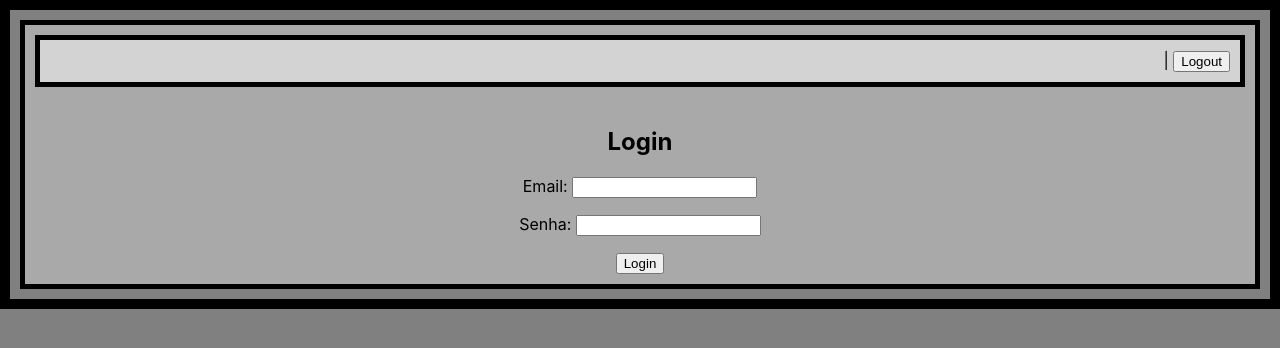
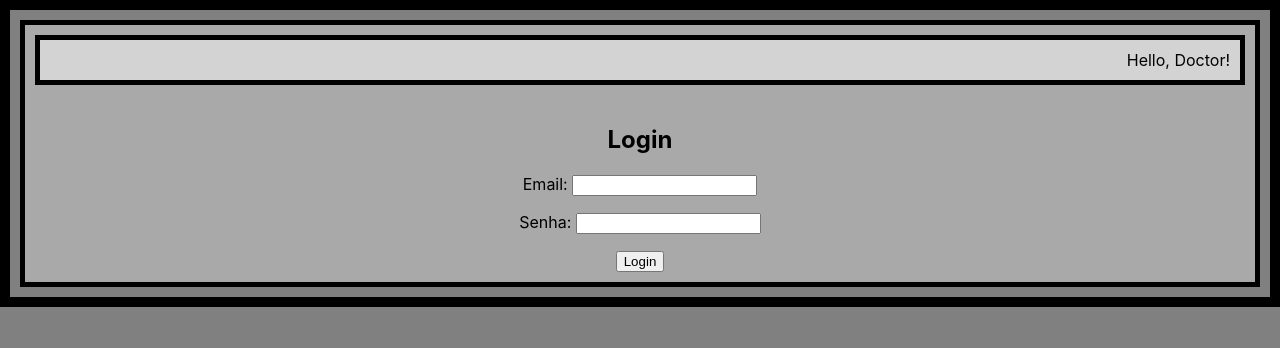
Before and after one commit to emerson-pereira/doctor-case-label, a React (Create React App) app in the folder frontend/: page /login in a window 1280 px wide. Shown: the top 348 px of the page. Built offline with nearby package versions, Linux system fonts and the light colour scheme.

Commit message:
update top nav auth navigation

```diff
--- a/frontend/src/components/TopBar/index.tsx
+++ b/frontend/src/components/TopBar/index.tsx
@@ -4,15 +4,15 @@ import { useAuth } from '../../contexts/auth';
 import './Style.css';
 
 function TopBar() {
-  let auth = useAuth();
-  let navigate = useNavigate();
+  const auth = useAuth();
+  const navigate = useNavigate();
 
   return (
     <section className="TopBar">
       <nav className='TopBar-Menu'>
-        {!auth.user && <span>Hello, Doctor!</span>}
+        {!auth.user.name && <span>Hello, Doctor!</span>}
 
-        {auth.user && (
+        {auth.user.name && (
           <>
             <span>{auth.user.name}</span>
             <span> | </span>
```
